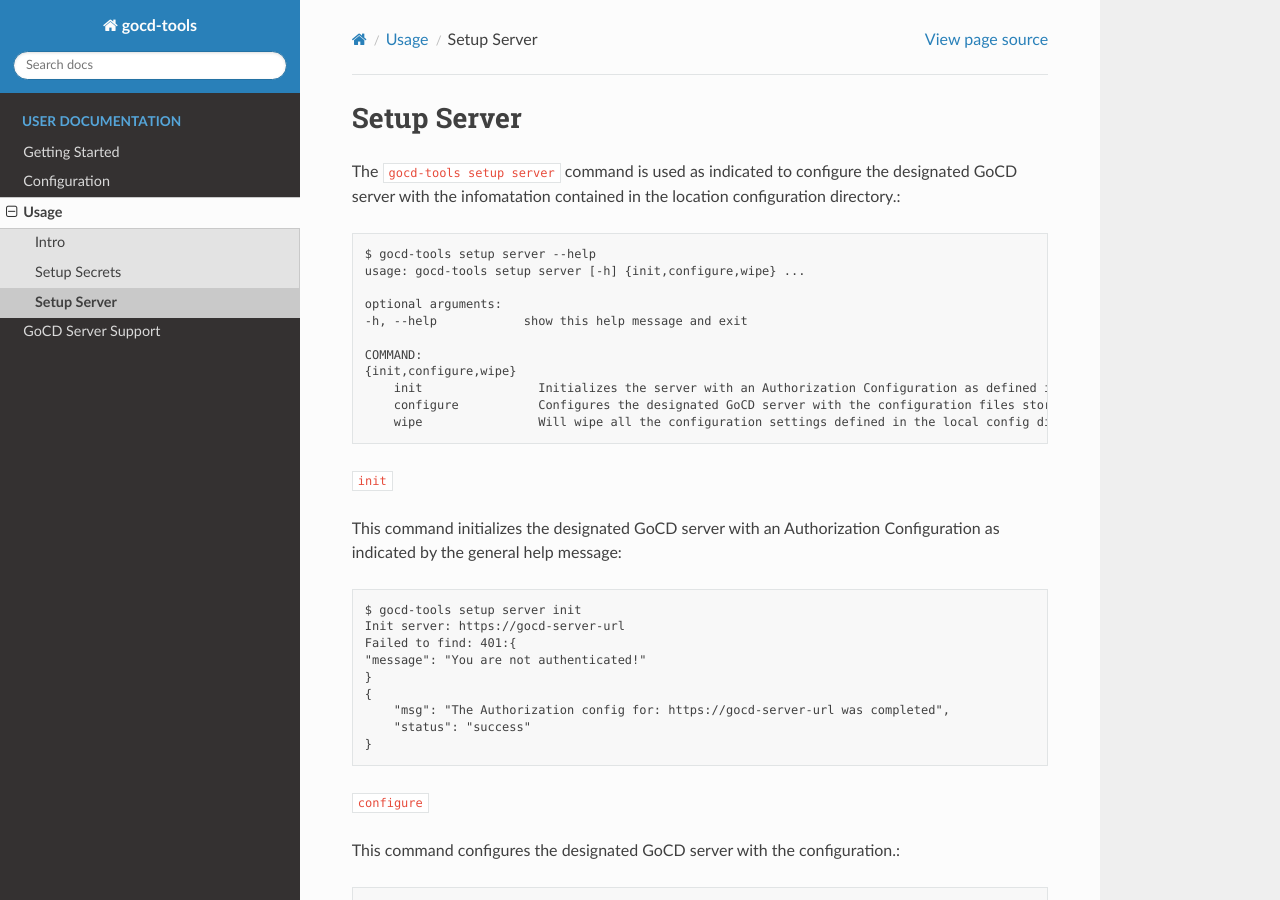
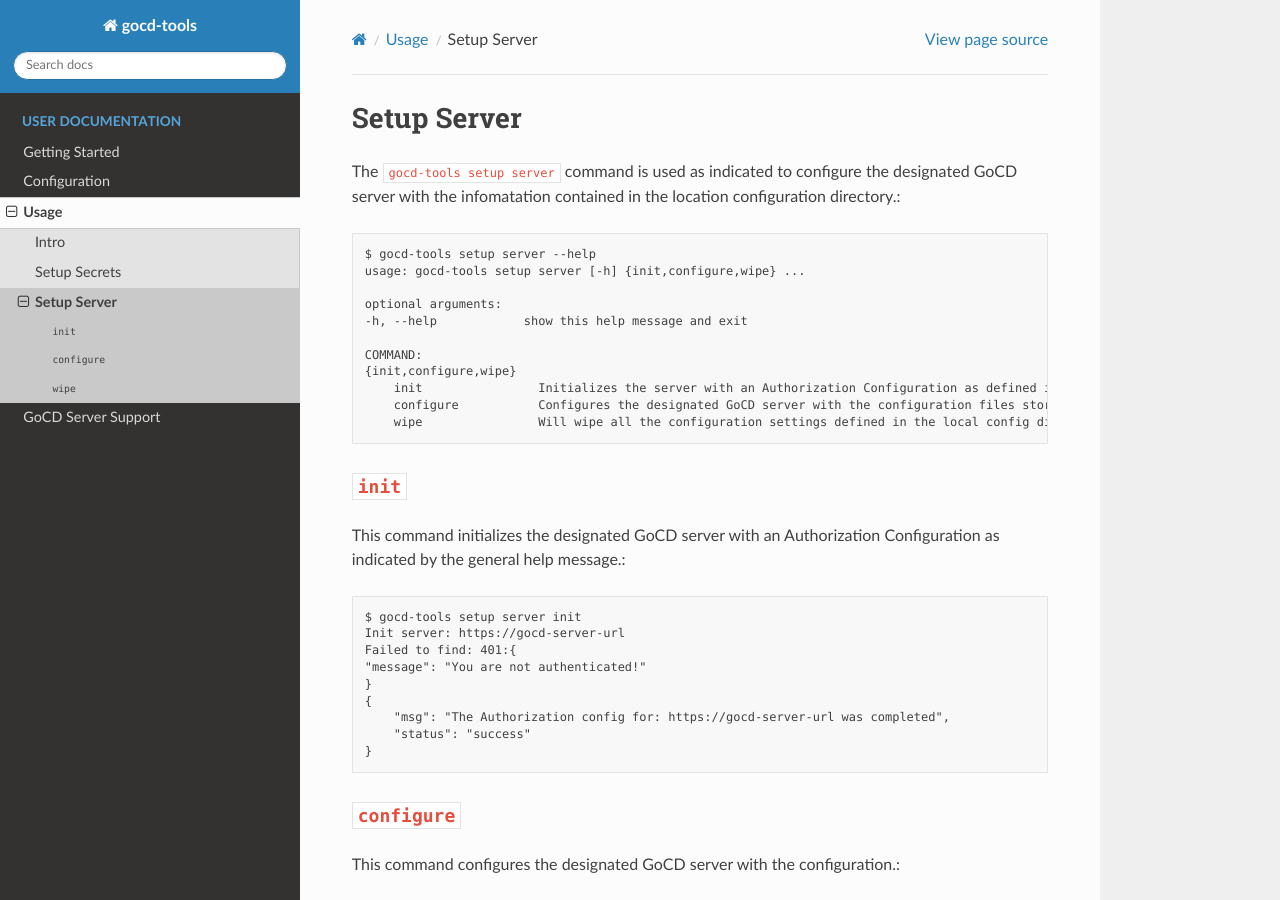
Before and after one commit to rasmunk/gocd-tools, a Sphinx documentation site: the page built from docs/source/user/usage/gocd_setup_server.rst, in a window 1280 px wide and 900 px high. Built offline with Sphinx 7.4.7 and the Read the Docs theme 2.0.0, drawn with Linux system fonts in a browser that asks for light colours.

```diff
--- a/docs/source/user/usage/gocd_setup_secrets.rst
+++ b/docs/source/user/usage/gocd_setup_secrets.rst
@@ -15,6 +15,7 @@ The ``gocd-tools setup secrets`` command is used as indicated to setup `Secrets
         delete              Delete the secrets db directory.
 
 ``init``
+~~~~~~~~
 
 This command initializes the directory where the GoCD secrets will be stored.
 This means that it will create the directory path if it doesn't already exist.::
@@ -26,6 +27,7 @@ This means that it will create the directory path if it doesn't already exist.::
     }
 
 ``configure``
+~~~~~~~~~~~~~
 
 This command configures the designated GoCD server with the secrets located in
 the initialized go secret db. Therefore you need to move your secrets into this directory
@@ -41,6 +43,7 @@ to configure the secrets::
     }
 
 ``delete``
+~~~~~~~~~~
 
 This command recursively deletes the intialized secrets db directory.::
 
--- a/docs/source/user/usage/gocd_setup_server.rst
+++ b/docs/source/user/usage/gocd_setup_server.rst
@@ -18,8 +18,9 @@ with the infomatation contained in the location configuration directory.::
         wipe                Will wipe all the configuration settings defined in the local config directory on the GoCD server.
 
 ``init``
+~~~~~~~~
 
-This command initializes the designated GoCD server with an Authorization Configuration as indicated by the general help message::
+This command initializes the designated GoCD server with an Authorization Configuration as indicated by the general help message.::
 
     $ gocd-tools setup server init
     Init server: https://gocd-server-url
@@ -32,6 +33,7 @@ This command initializes the designated GoCD server with an Authorization Config
     }
 
 ``configure``
+~~~~~~~~~~~~~
 
 This command configures the designated GoCD server with the configuration.::
 
@@ -67,6 +69,7 @@ This command configures the designated GoCD server with the configuration.::
     }
 
 ``wipe``
+~~~~~~~~
 
 This command wipes the designated GoCD server configurations as defined in the location configuration directory.::
 
```
